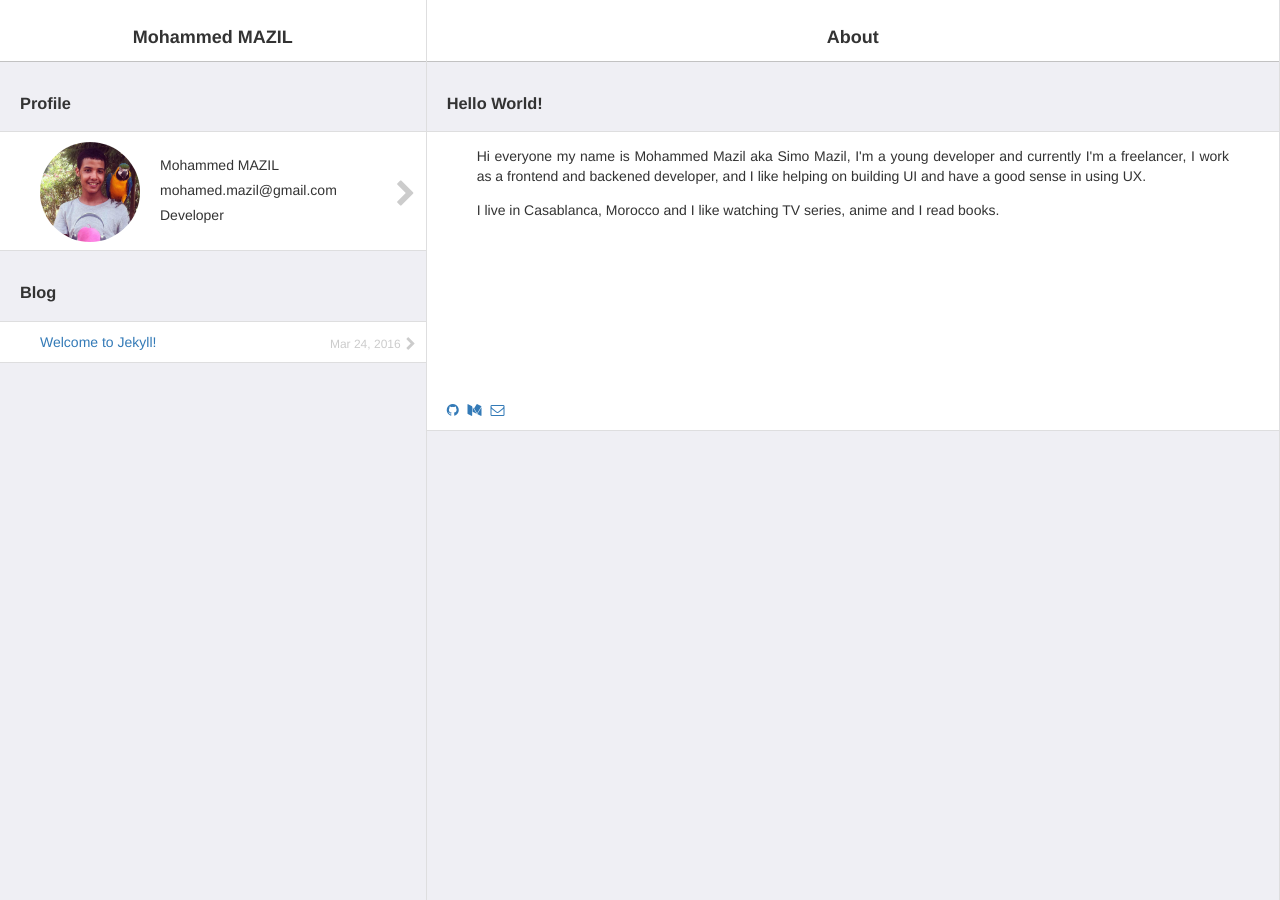
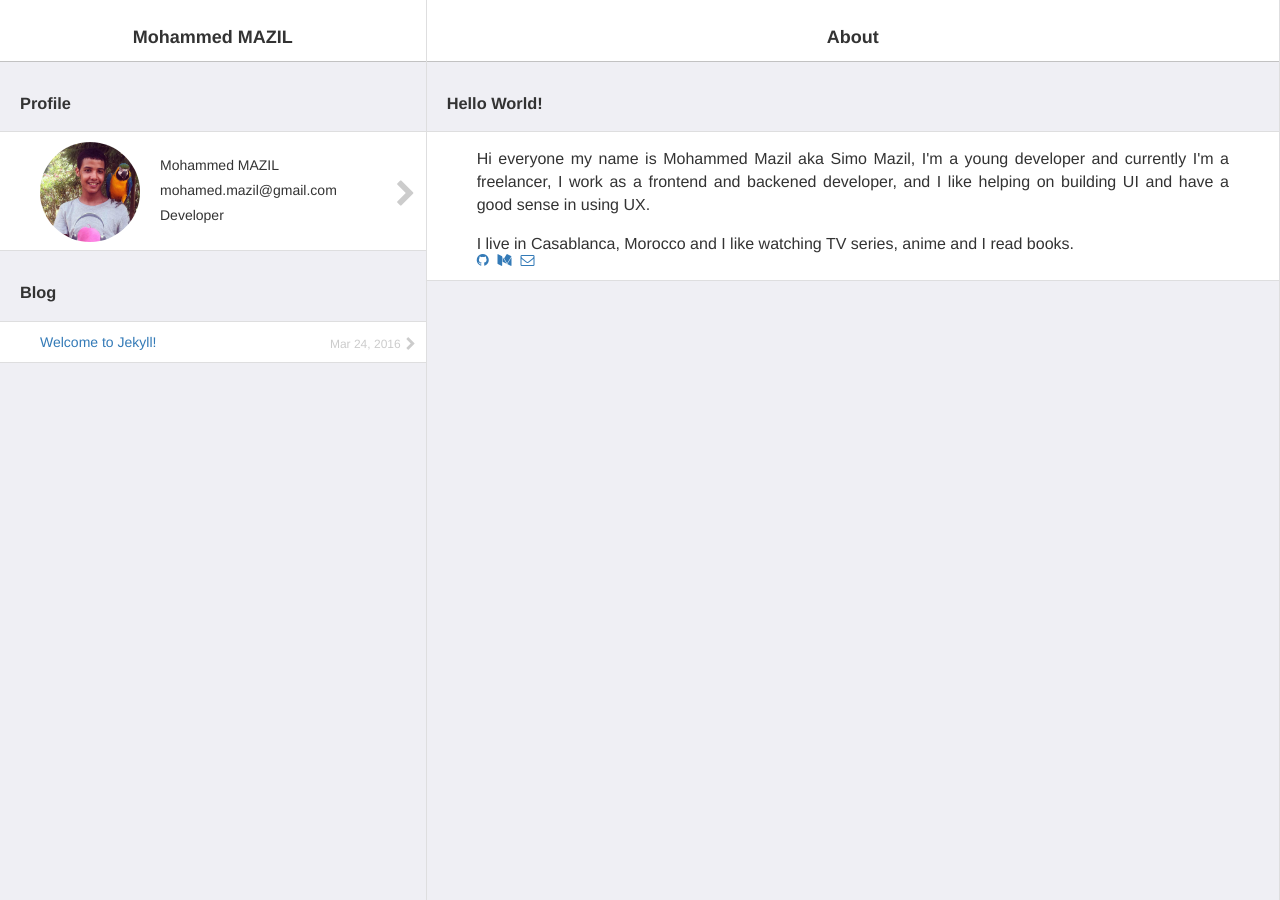
Before and after one commit to SimoMazil/simomazil.github.io, a Jekyll site: the page built from index.html, in a window 1280 px wide. Built offline with Jekyll 4.4.1, drawn with Linux system fonts in a browser that asks for light colours; nearby versions of some CDN libraries.

Commit message:
Update style.css

```diff
--- a/css/style.css
+++ b/css/style.css
@@ -103,19 +103,20 @@ section ul.blog li i{
 }
 section article.about div.about{
   background: #FFF;
-  height: 300px;
+  height: 150px;
   border-top: 1px solid #DEDEDF;
   border-bottom: 1px solid #DEDEDF;
   position: relative;
 }
 section article.about div.about p{
+  font-size: 16px;
   padding: 0px 50px;
   text-align: justify;
 }
 section article.about div.about div.socials{
   position: absolute;
   bottom: 10px;
-  left: 20px;
+  left: 50px;
 }
 section article.about div.about div.socials a{
   margin-right: 5px;
```
